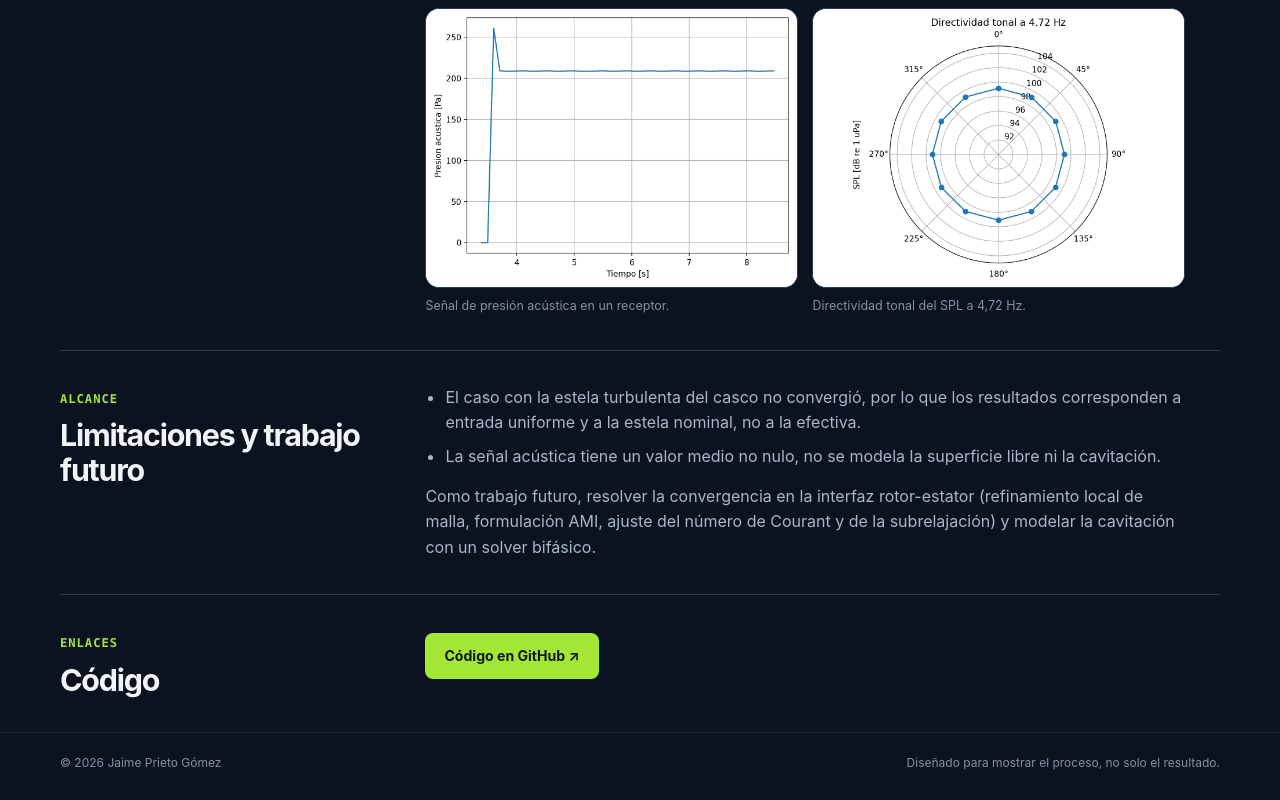
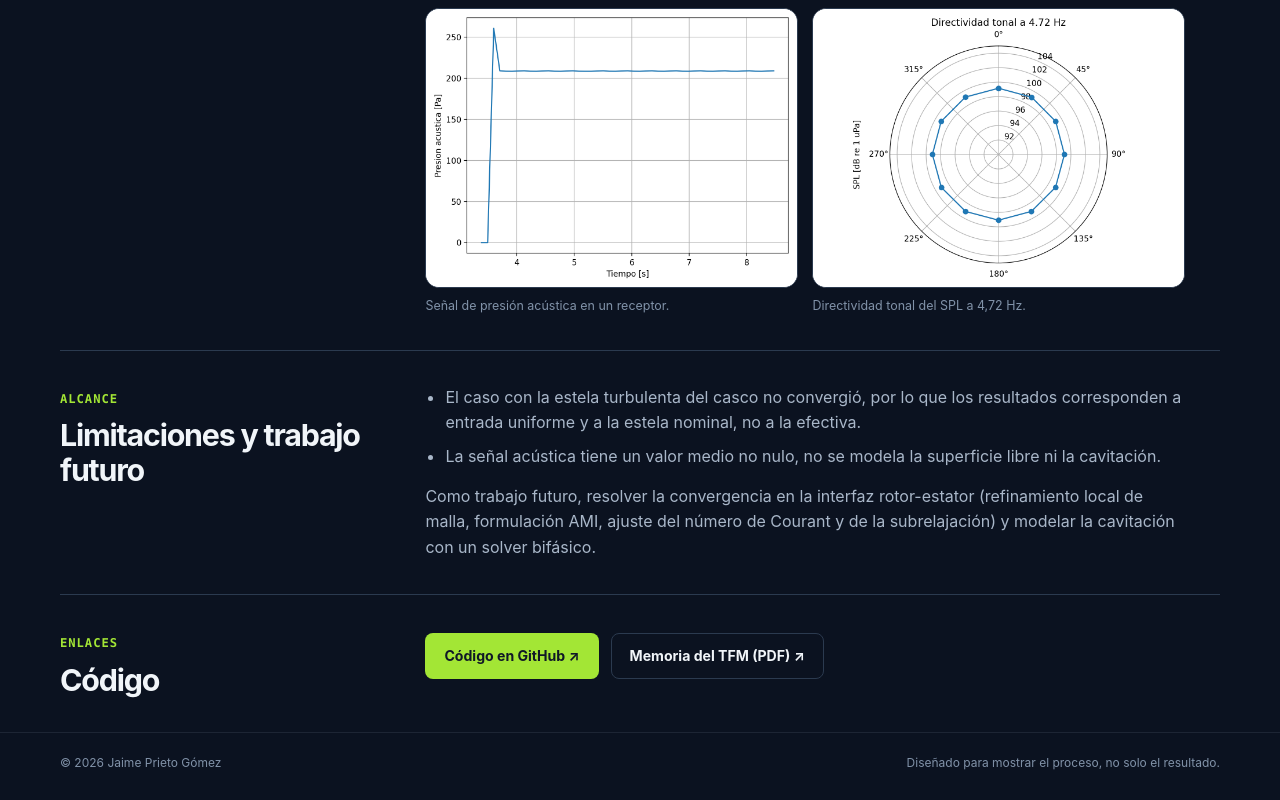
Before and after one commit to jprietogo/jprietogo.github.io, a plain HTML site: page proyecto-helice.html in a window 1280 px wide. Shown: the part 5858-6658 px from the top of the page. Drawn offline with Linux system fonts and the light colour scheme.

Commit message:
Introducción PDF memorias

```diff
--- a/proyecto-helice.html
+++ b/proyecto-helice.html
@@ -369,7 +369,7 @@
       <section class="p-section">
         <div class="p-grid">
           <div><span class="eyebrow" data-es="Enlaces" data-en="Links">Enlaces</span><h2><span data-es="Código" data-en="Code">Código</span></h2></div>
-          <div class="p-body"><div class="link-row"><a class="button button-primary" href="https://github.com/jprietogo/tfm-scripts" target="_blank" rel="noopener"><span data-es="Código en GitHub ↗" data-en="Code on GitHub ↗">Código en GitHub ↗</span></a></div></div>
+          <div class="p-body"><div class="link-row"><a class="button button-primary" href="https://github.com/jprietogo/tfm-scripts" target="_blank" rel="noopener"><span data-es="Código en GitHub ↗" data-en="Code on GitHub ↗">Código en GitHub ↗</span></a><a class="button button-secondary" href="https://github.com/jprietogo/tfm-scripts/blob/main/docs/TFM_Jaime_Prieto_Gomez.pdf" target="_blank" rel="noopener"><span data-es="Memoria del TFM (PDF) ↗" data-en="Thesis (PDF, in Spanish) ↗">Memoria del TFM (PDF) ↗</span></a></div></div>
         </div>
       </section>
     </div>
```
